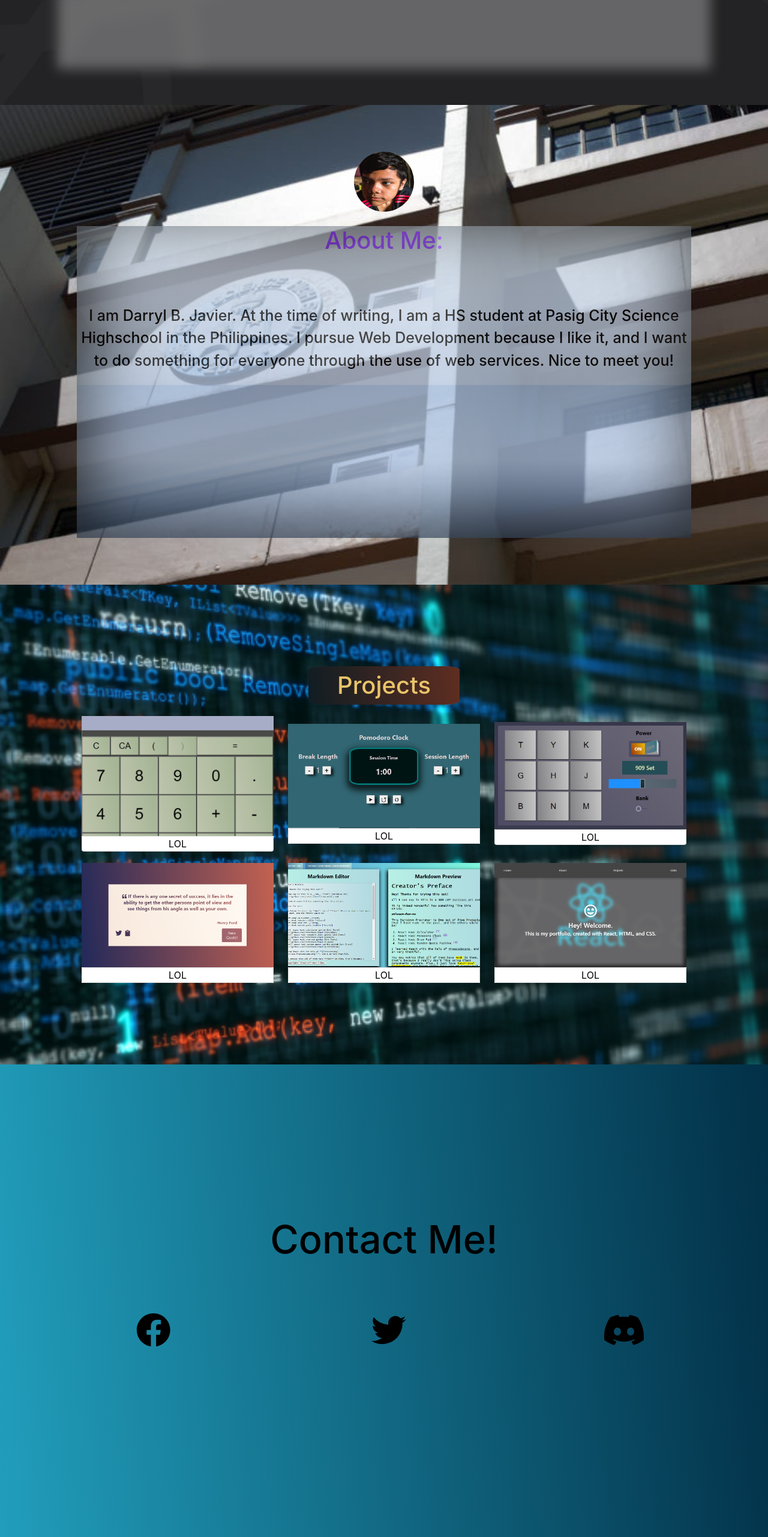
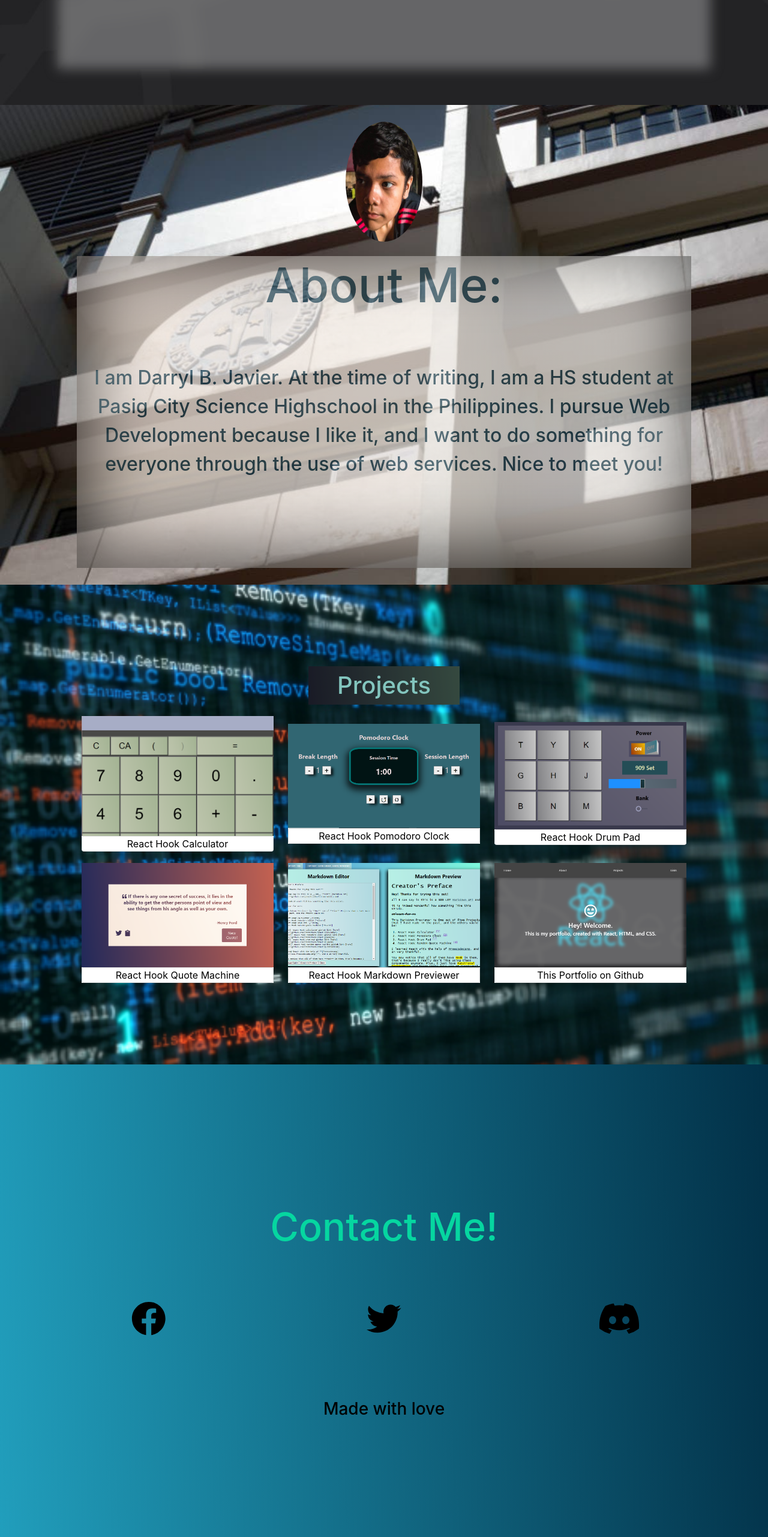
Before and after one commit to Darealtube/react-portfolio, a React (Create React App) app: page / in a window 1280 px wide. Shown: the part 731-3294 px from the top of the page at 60% size. Built offline with nearby package versions, Linux system fonts and the light colour scheme.

Commit message:
Sixth Commit

```diff
--- a/src/App.css
+++ b/src/App.css
@@ -66,7 +66,7 @@ div{
 .about{
   width: calc(100% - 20vw);
   height: calc(100% - 35vh);
-  background: linear-gradient(to bottom, #d2dfed 0%,#c8d7eb 26%,#bed0ea 51%,#a6c0e3 51%,#afc7e8 62%,#bad0ef 75%,#99b5db 88%,#799bc8 100%);
+  background: linear-gradient(85deg, #fff1e6, #f0efeb);
   -webkit-box-shadow: inset 3px -20px 112px 14px rgba(0,0,0,0.75);
   -moz-box-shadow: inset 3px -20px 112px 14px rgba(0,0,0,0.75);
   box-shadow: inset 3px -20px 112px 14px rgba(0,0,0,0.75);
@@ -76,12 +76,20 @@ div{
 }
 
 .about h1 {
-    color: #8338ec;
+    color: #264653;
     font-weight: 500;
+    font-size: 5rem;
 }
 
 .about p{
+  color: #264653;
     font-weight: 500;
+    font-size: 2rem;
+}
+
+#darpic{
+  width: 10vw;
+  height: 25vh;
 }
 
 .nav{
@@ -136,13 +144,12 @@ div{
 }
 
 .proj{
-color: #e9c46a;
-background: linear-gradient(85deg, #264653, #e76f51);
+color: #83c5be;
+background: linear-gradient(85deg, #3d405b, #81b29a);
 -webkit-box-shadow: inset -5px -5px 32px 65px rgba(0,0,0,0.59);
 -moz-box-shadow: inset -5px -5px 32px 65px rgba(0,0,0,0.59);
 box-shadow: inset -5px -5px 32px 65px rgba(0,0,0,0.59);
 padding: .5rem 6vh .5rem;
-border-radius: 10%;
 }
 
 
@@ -166,6 +173,7 @@ border-radius: 10%;
 #link h1{
   text-align: center;
   position: relative;
+  color: #06d6a0;
   bottom: 4rem;
   font-size: 65px;
 }
@@ -179,77 +187,288 @@ border-radius: 10%;
   font-size: calc(100% + 2vw + 2vh);
   height: 10vh;
   width: 30vw;
+  flex-direction: row;
 }
 
 .twt{
   font-size: calc(100% + 2vw + 2vh);
   height: 10vh;
   width: 30vw;
+  flex-direction: row;
 }
 
 .disc{
   font-size: calc(100% + 2vw + 2vh);
   height: 10vh;
   width: 30vw;
+  flex-direction: row;
 }
 
 
+#linktext{
+  font-size: 0px;
+  margin-left: .5vw;
+}
+
 #icon{
-  margin-left: 1rem;
+  margin-top: .2rem;
+  margin-left: .5vw;
 }
 
 .fb:hover{
-  align-items: flex-start;
+  justify-content: flex-start;
   background: linear-gradient(85deg, #a8dadc, #457b9d);
+  font-size: calc(100% + 1.5vw + 1.5vh);
+}
+
+.fb:hover #linktext{
+  font-size: calc(50% + .8vw + .8vh);
+  text-align: center;
 }
 
 .twt:hover{
-  align-items: flex-start;
-  background: linear-gradient(85deg, #64dfdf, #80ffdb);
+  justify-content: flex-start;
+  background: linear-gradient(85deg, #ade8f4, #ade8f4);
+}
+
+.twt:hover #linktext{
+  font-size: calc(50% + .5vw + .5vh);
+  text-align: center;
+}
+
+.fb:hover #icon{
+  color: blue;
+}
+
+.twt:hover #icon{
+  color: #00b4d8;
 }
 
 .disc:hover{
-  align-items: flex-start;
+  justify-content: flex-start;
   background: linear-gradient(85deg, #8d99ae, #2b2d42);
+}
+
+.disc:hover #linktext{
+  font-size: calc(50% + .5vw + .5vh);
+  text-align: center;
+}
+
+#outro{
+  position: relative;
+  top: 6rem;
 }
 
 
 
 
+/* Media Queries */
 
+/* Tablet and Above */
+@media all and (max-width: 768px){
 
+  .nav a{
+    font-size: 25px;
+  }
 
+  .card{
+    font-size: 20px;
+  }
 
-@media all and (max-width: 600px) and (max-height: 700px){
-  .intro{
-    font-size: 40px;
+  .con{
+    position: relative;
+    top: 2rem;
   }
+
+  .con2{
+    position: relative;
+    top: 6rem;
+  }
+
+  #darpic{
+  width: 35vw;
+  }
+
+  .fb{
+    flex-direction: column;
+  }
+
+  .fb:hover #linktext{
+    font-size: calc(50% + .4vw + .4vh);
+  }
+
+  .twt{
+    flex-direction: column;
+  }
+
+  .twt:hover #linktext{
+    font-size: calc(50% + .1vw + .1vh);
+  }
+
+  .disc{
+    flex-direction: column;
+  }
+
+  .disc:hover #linktext{
+    font-size: calc(50% + .1vw + .1vh);
+  }
+
 }
 
-@media all and (min-width: 710px) and (min-height: 1024px){
-  .intro-wrapper{
-    font-size: 55px;
+/*Tablet and Above Landscape */
+
+@media all and (max-width: 1024px) and (orientation: landscape){
+
+  #darpic{
+  width: 20vw;
   }
 
-  .about{
-    font-size: 45px;
-    overflow:auto;
+  .fb{
+    flex-direction: row;
   }
 
-.about h1{
-  font-size: 35px;
-}
+  .fb:hover #linktext{
+    font-size: calc(50% + .6vw + .6vh);
+  }
 
-  img{
-    width: 20em;
-    height: 20em;
+  .twt{
+    flex-direction: row;
+  }
+
+  .twt:hover #linktext{
+    font-size: calc(50% + .4vw + .4vh);
+  }
+
+  .disc{
+    flex-direction: row;
+  }
+
+  .disc:hover #linktext{
+    font-size: calc(50% + .4vw + .4vh);
   }
 }
 
 
 
-@media all and (orientation: landscape){
-  .about{
-    overflow:auto;
+/*Laptop and Above Portrait*/
+@media all and (max-width: 1024px) and (orientation: portrait){
+
+  .nav a{
+    font-size: 45px;
+  }
+
+  .intro-wrapper h1{
+    font-size: 60px;
+  }
+
+  .intro-wrapper h2{
+    font-size: 60px;
+  }
+
+  #darpic{
+     width: 30vw;
+  }
+
+  .about p{
+    font-size: 3rem;
+  }
+
+  .con{
+    position: relative;
+    top: 2rem;
+  }
+
+  .con2{
+    position: relative;
+    top: 6rem;
+  }
+
+  .card{
+    font-size: 25px;
+  }
+
+  .fb{
+    flex-direction: column;
+  }
+
+  .fb:hover #linktext{
+    font-size: calc(50% + .4vw + .4vh);
+  }
+
+  .twt{
+    flex-direction: column;
+  }
+
+  .twt:hover #linktext{
+    font-size: calc(50% + .1vw + .1vh);
+  }
+
+
+  .disc{
+    flex-direction: column;
+  }
+
+  .disc:hover #linktext{
+    font-size: calc(50% + .1vw + .1vh);
   }
 }
+
+
+
+
+/* MOBILE L and Below */
+@media all and (max-width: 420px){
+  .fb{
+    flex-direction: column;
+  }
+
+  .fb:hover #linktext{
+    font-size: calc(35% + .4vw + .4vh);
+  }
+
+  .twt{
+    flex-direction: column;
+  }
+
+  .twt:hover #linktext{
+    font-size: calc(35% + .1vw + .1vh);
+  }
+
+
+  .disc{
+    flex-direction: column;
+  }
+
+  .disc:hover #linktext{
+    font-size: calc(35% + .1vw + .1vh);
+  }
+}
+
+
+
+@media all and (max-width: 740px) and (orientation: landscape){
+  .fb{
+    flex-direction: row;
+  }
+
+  .fb:hover #linktext{
+    font-size: calc(55% + .4vw + .4vh);
+  }
+
+  .twt{
+    flex-direction: row;
+  }
+
+  .twt:hover #linktext{
+    font-size: calc(50% + .1vw + .1vh);
+  }
+
+
+  .disc{
+    flex-direction: row;
+  }
+
+  .disc:hover #linktext{
+    font-size: calc(45% + .1vw + .1vh);
+  }
+}
--- a/src/App.js
+++ b/src/App.js
@@ -33,7 +33,7 @@ function App() {
     </div>
 
     <div id="about" className="second" data-anchor="about">
-    <img src={require('./images/darryl2.png')} alt="Darryl's Facebook Profile" style={{borderRadius: "50%"}} width="100" height="100"/>
+    <img src={require('./images/darryl2.png')} alt="Darryl's Facebook Profile" style={{borderRadius: "50%"}} id="darpic"/>
     <br/>
       <span className="about">
       <h1>About Me:</h1>
@@ -45,26 +45,26 @@ function App() {
     <div id="proj">
     <h1 className="proj">Projects</h1><br/>
     <span className="row">
-      <div className="col-xs-4 con"> <img alt="React Hook Calculator" src={require('./images/Calculator.png')} className="img-responsive fit-image"/><div className="card" style={{width:"inherit"}}>LOL</div> </div>
-    <span>  <div className="con col-xs-4 mx-4"> <img alt="React Hook Pomodoro" src={require('./images/Pomodoro.png')} className="img-responsive fit-image"/><div className="card" style={{width:"inherit"}}>LOL</div> </div> </span>
-    <span><div className="con col-xs-4"> <img alt="React Hook Drum Pad" src={require('./images/dr.png')} className="img-responsive fit-image"/><div className="card" style={{width:"inherit"}}>LOL</div>                                </div></span>
+      <div className="col-xs-4 con"> <img alt="React Hook Calculator" src={require('./images/Calculator.png')} className="img-responsive fit-image"/><div className="card" style={{width:"inherit"}}>React Hook Calculator</div> </div>
+    <span>  <div className="con col-xs-4 mx-4"> <img alt="React Hook Pomodoro" src={require('./images/Pomodoro.png')} className="img-responsive fit-image"/><div className="card" style={{width:"inherit"}}>React Hook Pomodoro Clock</div> </div> </span>
+    <span><div className="con col-xs-4"> <img alt="React Hook Drum Pad" src={require('./images/dr.png')} className="img-responsive fit-image"/><div className="card" style={{width:"inherit"}}>React Hook Drum Pad</div>                                </div></span>
       </span>
 
       <span className="row">
-        <div className="col-xs-4 con2"> <img alt="React Hook Quote Machine" src={require('./images/im1.png')} className="img-responsive fit-image"/><div className="card" style={{width:"inherit"}}>LOL</div> </div>
-      <span>  <div className="con2 col-xs-4 mx-4"> <img alt="React Hook Markdown Previewer" src={require('./images/mar2.png')} className="img-responsive fit-image"/><div className="card" style={{width:"inherit"}}>LOL</div>   </div> </span>
-      <span><div className="con2 col-xs-4">  <img alt="This website" src={require('./images/this.png')} className="img-responsive fit-image"/><div className="card" style={{width:"inherit"}}>LOL</div> </div></span>
+        <div className="col-xs-4 con2"> <img alt="React Hook Quote Machine" src={require('./images/im1.png')} className="img-responsive fit-image"/><div className="card" style={{width:"inherit"}}>React Hook Quote Machine</div> </div>
+      <span>  <div className="con2 col-xs-4 mx-4"> <img alt="React Hook Markdown Previewer" src={require('./images/mar2.png')} className="img-responsive fit-image"/><div className="card" style={{width:"inherit"}}>React Hook Markdown Previewer</div>   </div> </span>
+      <span><div className="con2 col-xs-4">  <img alt="This website" src={require('./images/this.png')} className="img-responsive fit-image"/><div className="card" style={{width:"inherit"}}>This Portfolio on Github</div> </div></span>
       </span>
     </div>
 
     <div id="link">
       <h1>Contact Me!</h1>
       <span className="row">
-        <div className="col-xs-4 fb" id="fb"><FontAwesomeIcon id="icon" icon={['fab', 'facebook']}/></div>
-      <span> <div className="col-xs-4 twt mx-2 text-left" id="twt"><FontAwesomeIcon id="icon" icon={['fab', 'twitter']}/> </div></span>
-      <span> <div className="col-xs-4 disc text-left" id="disc"><FontAwesomeIcon id="icon" icon={['fab', 'discord']}/> </div></span>
+        <div className="col-xs-4 fb" id="fb"><FontAwesomeIcon id="icon" icon={['fab', 'facebook']}/><span id="linktext">Darryl Javier</span></div>
+      <span> <div className="col-xs-4 twt mx-2 text-left" id="twt"><FontAwesomeIcon id="icon" icon={['fab', 'twitter']}/><span id="linktext"> @therealjavierr</span></div></span>
+      <span> <div className="col-xs-4 disc text-left" id="disc"><FontAwesomeIcon id="icon" icon={['fab', 'discord']}/><span id="linktext">Darealtube#1152</span></div></span>
       </span>
-
+       <h3 id="outro">Made with love</h3>
     </div>
 
 </div>
```
